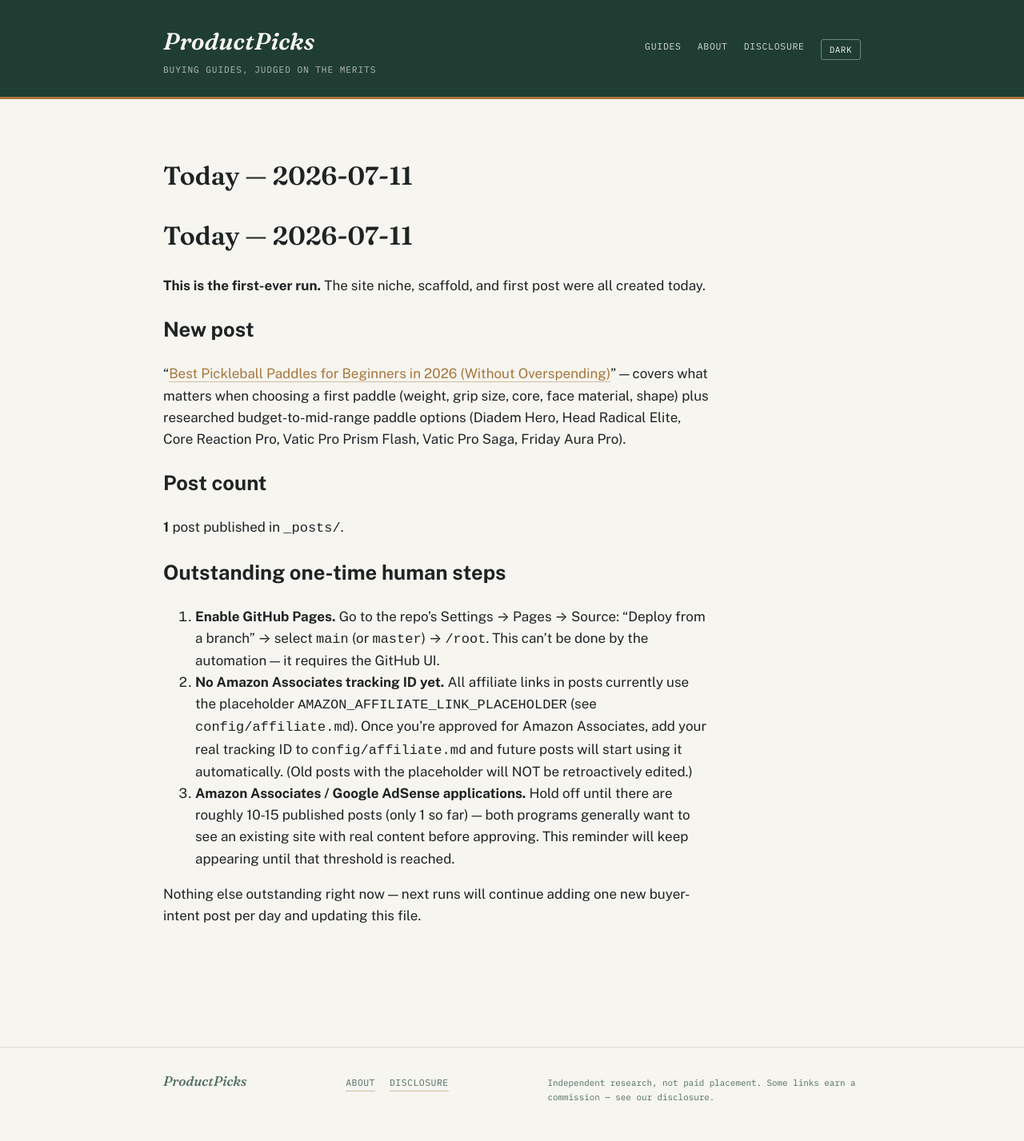
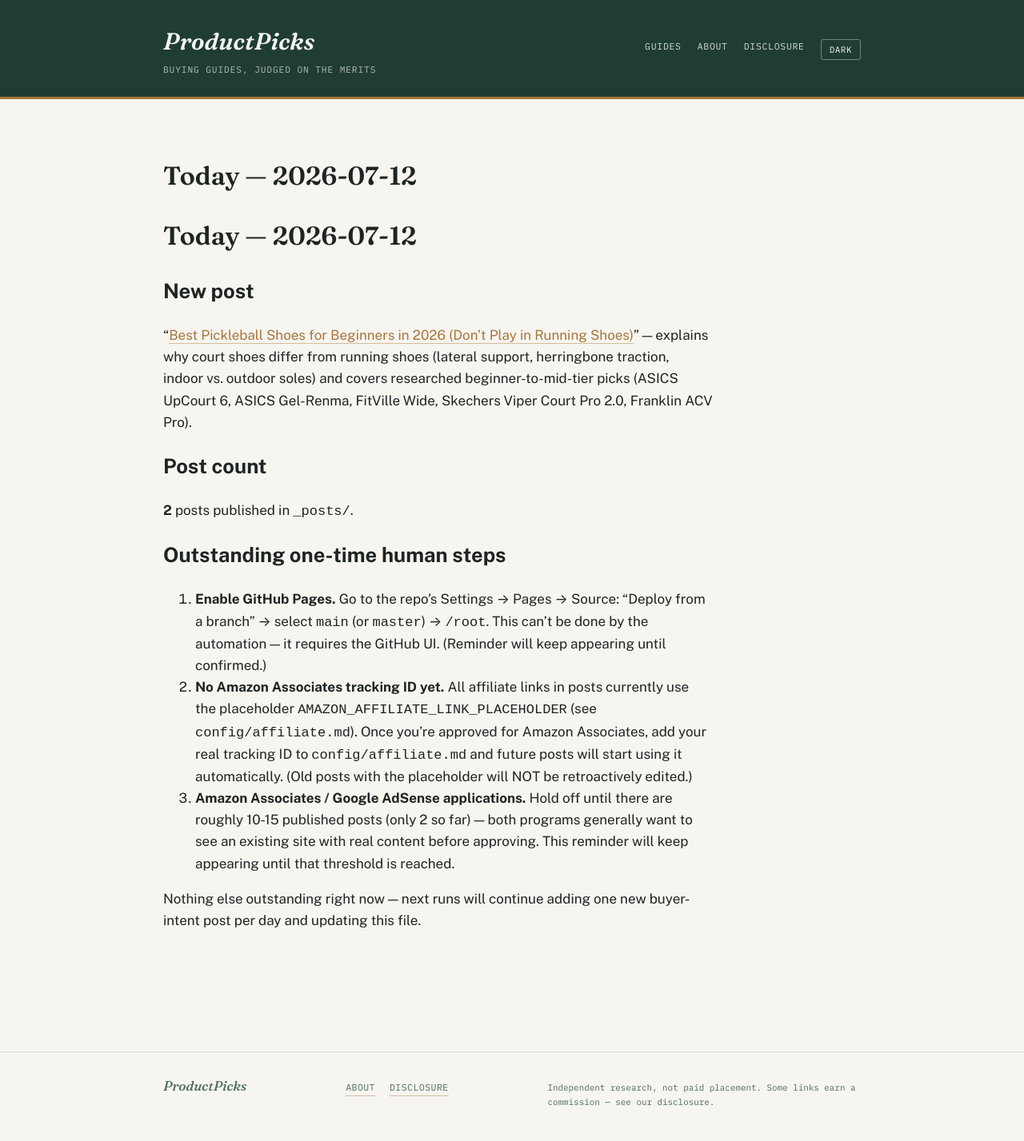
Before and after one commit to ajith198/ProductPicks, a Jekyll site: the page built from today.md, in a window 1280 px wide. Shown: the whole page at 80% size. Built offline with Jekyll 4.4.1, drawn with Linux system fonts in a browser that asks for light colours; our own code applies the rules of GitHub Pages for plain Markdown files.

Commit message:
daily: 2026-07-12 new post + log update

```diff
--- a/today.md
+++ b/today.md
@@ -1,17 +1,17 @@
-# Today — 2026-07-11
-
-**This is the first-ever run.** The site niche, scaffold, and first post were all created today.
+# Today — 2026-07-12
 
 ## New post
-"[Best Pickleball Paddles for Beginners in 2026 (Without Overspending)](/paddles/buying-guides/best-pickleball-paddles-for-beginners/)" — covers what matters when choosing a first paddle (weight, grip size, core, face material, shape) plus researched budget-to-mid-range paddle options (Diadem Hero, Head Radical Elite, Core Reaction Pro, Vatic Pro Prism Flash, Vatic Pro Saga, Friday Aura Pro).
+
+"[Best Pickleball Shoes for Beginners in 2026 (Don't Play in Running Shoes)](/footwear/buying-guides/best-pickleball-shoes-for-beginners/)" — explains why court shoes differ from running shoes (lateral support, herringbone traction, indoor vs. outdoor soles) and covers researched beginner-to-mid-tier picks (ASICS UpCourt 6, ASICS Gel-Renma, FitVille Wide, Skechers Viper Court Pro 2.0, Franklin ACV Pro).
 
 ## Post count
-**1** post published in `_posts/`.
+
+**2** posts published in `_posts/`.
 
 ## Outstanding one-time human steps
 
-1. **Enable GitHub Pages.** Go to the repo's Settings → Pages → Source: "Deploy from a branch" → select `main` (or `master`) → `/root`. This can't be done by the automation — it requires the GitHub UI.
+1. **Enable GitHub Pages.** Go to the repo's Settings → Pages → Source: "Deploy from a branch" → select `main` (or `master`) → `/root`. This can't be done by the automation — it requires the GitHub UI. (Reminder will keep appearing until confirmed.)
 2. **No Amazon Associates tracking ID yet.** All affiliate links in posts currently use the placeholder `AMAZON_AFFILIATE_LINK_PLACEHOLDER` (see `config/affiliate.md`). Once you're approved for Amazon Associates, add your real tracking ID to `config/affiliate.md` and future posts will start using it automatically. (Old posts with the placeholder will NOT be retroactively edited.)
-3. **Amazon Associates / Google AdSense applications.** Hold off until there are roughly 10-15 published posts (only 1 so far) — both programs generally want to see an existing site with real content before approving. This reminder will keep appearing until that threshold is reached.
+3. **Amazon Associates / Google AdSense applications.** Hold off until there are roughly 10-15 published posts (only 2 so far) — both programs generally want to see an existing site with real content before approving. This reminder will keep appearing until that threshold is reached.
 
 Nothing else outstanding right now — next runs will continue adding one new buyer-intent post per day and updating this file.
```
Also changed, not shown: TODAY.md (+1 -1 lines), _posts/2026-07-12-best-pickleball-shoes-for-beginners.md (added, +73 -0 lines), content-log.md (+1 -0 lines).
